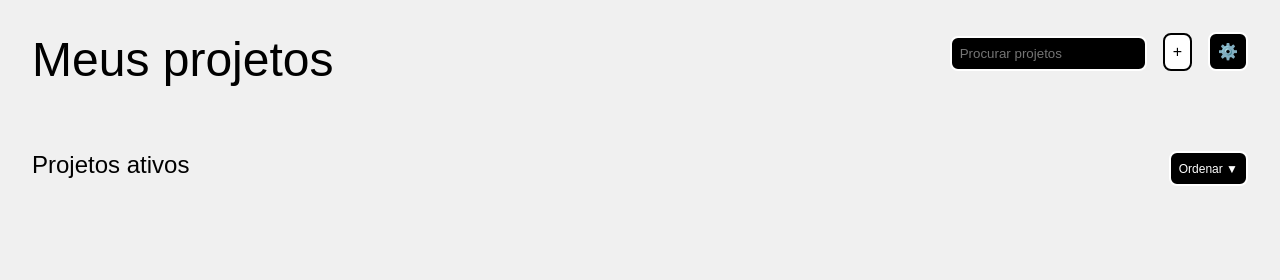
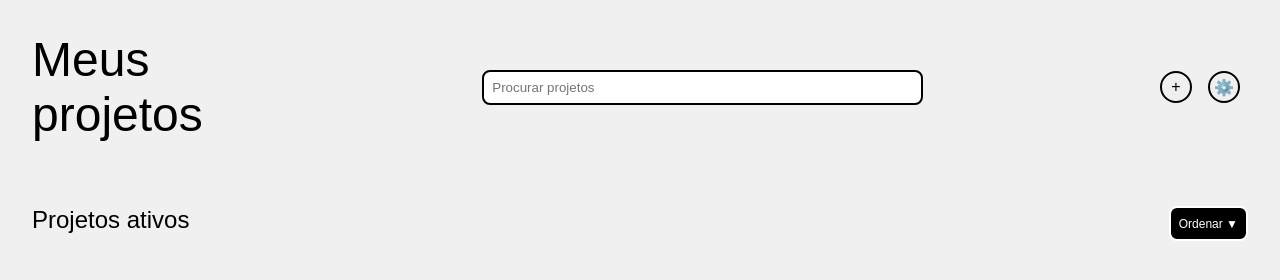
Before and after one commit to JGSimi/kanban, a plain HTML site: page index.html in a window 1280 px wide. Drawn offline with Linux system fonts and the light colour scheme; no server answers; sample sign-in values are in the browser's storage; a web font is replaced by a local one.

Commit message:
Refactor index.html layout and enhance button styles in style.css
- Updated header structure in index.html for improved alignment and spacing.
- Modified search container and button styles for better usability and aesthetics.
- Added new .rounded-full class in style.css for consistent button styling.
- Enhanced hover effects for .btn-primary and .btn-secondary to improve user interaction.
- Introduced .btn-icon class for icon buttons with centralized alignment.

```diff
--- a/index.html
+++ b/index.html
@@ -7,18 +7,18 @@
     <link rel="stylesheet" href="style.css">
 </head>
 <body class="flex-column">
-    <header class="flex-space-between p-lg">
+    <header class=" p-lg w-full flex-centralize">
         <div class="flex-start gap-md">
             <h1 class="fnt-title">Meus projetos</h1>
         </div>
-        <div class="flex-end gap-md">
-            <div class="search-container">
-                <input type="text" placeholder="Procurar projetos" class="inpt-secondary p-sm border-md">
-            </div>
-            <button class="btn btn-primary p-sm border-md">
+        <div class="search-container gap-md w-full flex-centralize p-sm">
+            <input type="text" placeholder="Procurar projetos" class="inpt-primary p-sm border-md min-half">
+        </div>
+        <div class="flex-end gap-md p-sm">
+            <button class="btn btn-icon p-sm border-md">
                 <span class="fnt-md">+</span>
             </button>
-            <button class="btn btn-secondary p-sm border-md">
+            <button class="btn btn-icon p-sm border-md">
                 <span class="fnt-md">⚙️</span>
             </button>
         </div>
--- a/style.css
+++ b/style.css
@@ -288,6 +288,10 @@ body {
     border: 1px solid;
 }
 
+.rounded-full {
+    border-radius: 100%;
+}
+
 .border-none {
     border: none;
 }
@@ -369,11 +373,6 @@ body {
     overflow: hidden;
 }
 
-.btn:hover {
-    transform: scale(1.02) translateY(-2px);
-    box-shadow: var(--shadow-md);
-}
-
 .btn:active {
     transform: scale(0.98);
 }
@@ -398,9 +397,32 @@ body {
     color: var(--text-color-primary);
 }
 
+.btn-primary:hover {
+    transform: translateY(-2px);
+    box-shadow: var(--shadow-md);
+}
+
 .btn-secondary {
     background-color: var(--secondary-color);
     color: var(--text-color-secondary);
+}
+
+.btn-secondary:hover {
+    transform: translateY(-2px);
+    box-shadow: var(--shadow-md);
+}
+
+.btn-icon {
+    width: 2rem;
+    height: 2rem;
+    border-radius: 100%;
+    display: flex;
+    justify-content: center;
+    align-items: center;
+}
+
+.btn-icon:hover {
+    background: rgba(0, 0, 0, 0.05);
 }
 
 .inpt-primary {
```
